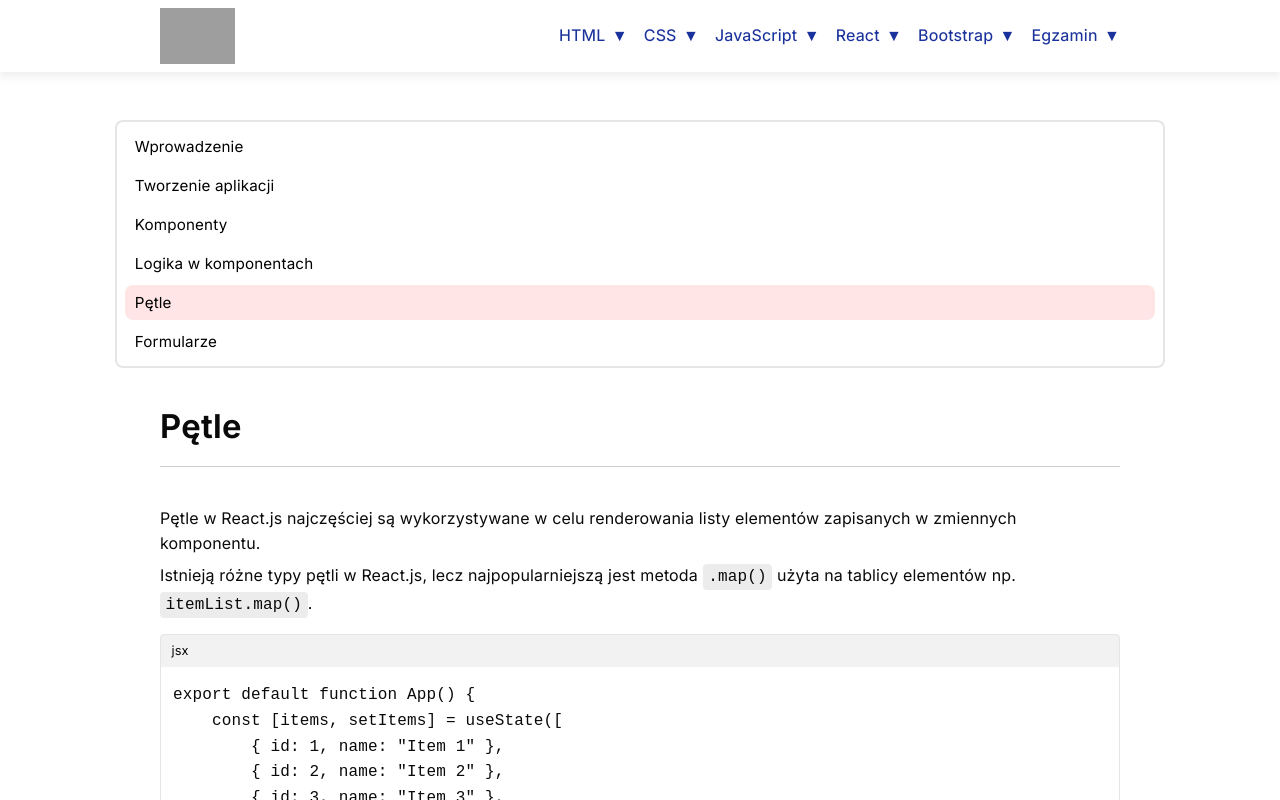
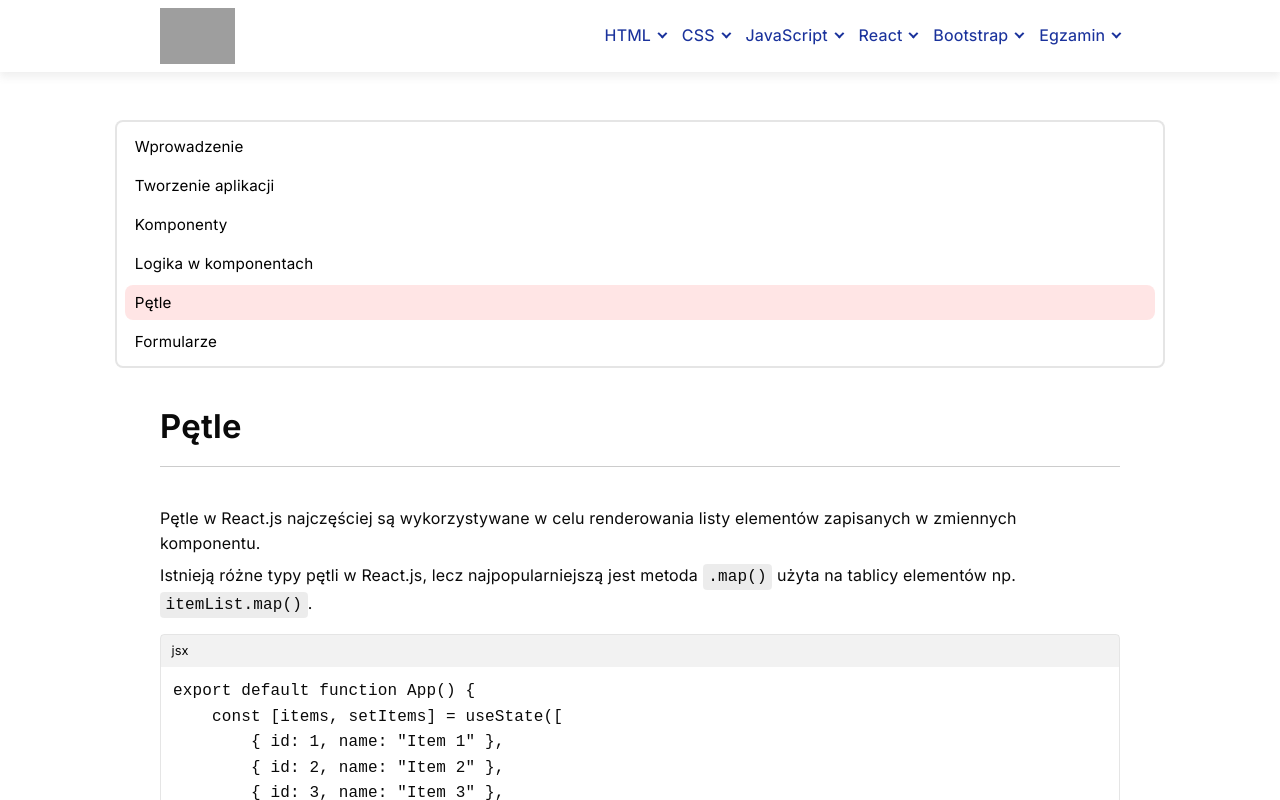
Before and after one commit to y4ch0/inf04-app, a React (Vite) app: page /#/react/petle in a window 1280 px wide. Shown: the top 800 px of the page. Built offline with nearby package versions, Linux system fonts and the light colour scheme; grey boxes are pictures that could not be loaded.

Commit message:
update modernify.css version

```diff
--- a/src/assets/modernify.css
+++ b/src/assets/modernify.css
@@ -298,6 +298,17 @@ footer div.wrapper .row {
     gap: 1rem;
 }
 
+main div.wrapper .row.background-visible {
+    border-radius: 0.5rem;
+    padding: 1rem;
+}
+
+main div.wrapper .row.full-width::before {
+    content: "";
+    width: 100vw;
+    position: absolute;
+}
+
 main div.wrapper .row .col,
 footer div.wrapper .row .col {
     width: 100%;
@@ -445,6 +456,14 @@ form p {
     transition: outline 80ms ease-in-out;
 }
 
+.form-control.no-border {
+    border-color: transparent;
+}
+
+.form-control.no-border.no-padding {
+    padding-left: 0 !important;
+}
+
 .form-control:focus {
     outline-color: rgb(var(--primary-color));
 }
@@ -533,9 +552,21 @@ textarea {
     margin-bottom: 0.25rem;
 }
 
-.form-group.inline {
-    flex-direction: row;
-    gap: 0.35rem;
+.form-group.inline div {
+    display: flex;
+}
+
+.form-group.inline div .form-control {
+    width: fit-content;
+    flex: 1;
+    border-top-right-radius: 0;
+    border-bottom-right-radius: 0;
+}
+
+.form-group.inline div .button {
+    width: max-content !important;
+    border-top-left-radius: 0;
+    border-bottom-left-radius: 0;
 }
 
 .form-group label {
@@ -750,17 +781,33 @@ div.dropdown ul {
     box-shadow: 0 0 2px rgba(0, 0, 0, 0.12), 0 8px 16px rgba(0, 0, 0, 0.14);
 }
 
+div.dropdown .toggler {
+    position: relative;
+    display: flex;
+    align-items: center;
+}
+
 div.dropdown .toggler::after {
-    content: " \25bc";
+    content: "";
+    border: 0.15rem solid currentColor;
+    border-top: none;
+    border-left: none;
+    width: 0.3rem;
+    height: 0.3rem;
+    rotate: 45deg;
+    margin-top: -0.3rem;
+    margin-left: 0.1rem;
+    color: inherit !important;
+    position: static;
 }
 
 div.dropdown ul li a {
     padding: 0.25rem 0.5rem;
     display: flex;
-    gap: 0.5rem;
+    gap: 0.35rem;
     color: rgba(0, 0, 0, 0.8);
     border-radius: 0.25rem;
-    font-weight: 400;
+    font-weight: inherit;
     font-size: 0.95rem;
 }
 
@@ -779,11 +826,7 @@ div.dropdown ul li a:hover {
 
 div.dropdown ul.show {
     display: block;
-    animation: dropdown-show 125ms ease forwards;
-}
-
-div.dropdown:has(ul.show) a.toggler::after {
-    content: " \25b2";
+    /*animation: dropdown-show 60ms ease forwards;*/
 }
 
 .card {
@@ -793,7 +836,7 @@ div.dropdown:has(ul.show) a.toggler::after {
     padding: 1rem;
     border: 2px solid rgba(var(--default-border-color), 0.1);
     color: #000;
-    border-radius: 0.35rem;
+    border-radius: 0.4rem;
     outline: none;
     transition: outline 80ms ease-in-out;
 }
@@ -1452,11 +1495,12 @@ pre.code-block header {
     padding: 0.35rem 0.65rem;
     margin: -0.75rem;
     font-size: 0.8rem;
-    width: 100%;
+    width: calc(100% + 1.5rem);
     max-width: unset !important;
-    position: absolute;
-    left: 0.75rem;
-    top: 0.75rem;
+    position: sticky;
+    left: -0.75rem;
+    margin-top: -3rem;
+    margin-bottom: 0.75rem;
     max-width: unset;
     background-color: rgba(var(--default-border-color), 0.05);
 }
```
